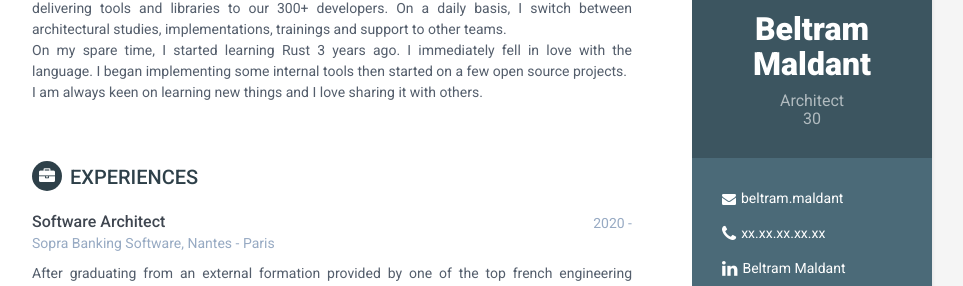
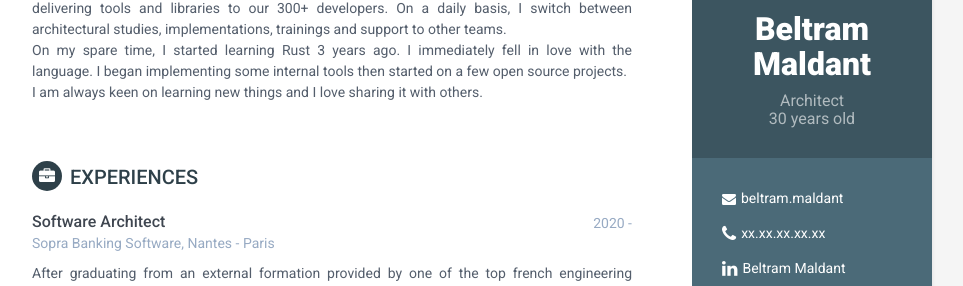
Before and after one commit to beltram/resume-en, a Jekyll site: the page built from index.html, in a window 1280 px wide. Shown: the part 163-449 px from the top of the page, without its empty margins (188-1151 px from the left). Built offline with Jekyll 4.4.1, drawn with Linux system fonts in a browser that asks for light colours.

Commit message:
add years old to age

```diff
--- a/_config.yml
+++ b/_config.yml
@@ -9,7 +9,7 @@ style: styles-6
 #Profile information
 name: Beltram Maldant
 tagline: Architect
-age: 30
+age: 30 years old
 pic: profile.jpg
 summary: "I am a software architect at Sopra Banking Software. I belong to a platform team in charge of delivering
 tools and libraries to our 300+ developers. On a daily basis, I switch between architectural studies, implementations,
```
